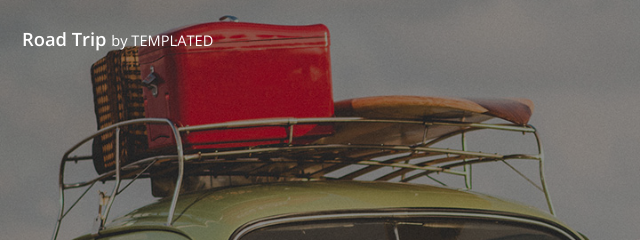
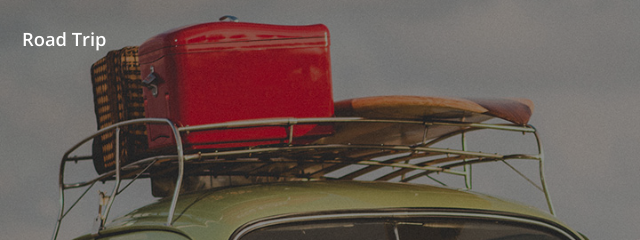
Before and after one commit to ChienJimmy/ChienJimmy.github.io, a plain HTML site: page index.html in a window 1280 px wide. Shown: the top 240 px of the page, 0-640 px from the left. Drawn offline with nearby package versions, Linux system fonts and the light colour scheme.

Commit message:
Update index.html

```diff
--- a/index.html
+++ b/index.html
@@ -6,7 +6,7 @@
 --><html><head><title>Road Trip by TEMPLATED</title><meta charset="utf-8"><meta name="robots" content="index, follow, max-image-preview:large, max-snippet:-1, max-video-preview:-1"><meta name="viewport" content="width=device-width, initial-scale=1"><link rel="stylesheet" href="assets/css/main.css"></head><body>
 
 		<!-- Header -->
-			<header id="header"><div class="logo"><a href="index.html">Road Trip <span>by TEMPLATED</span></a></div>
+			<header id="header"><div class="logo"><a href="index.html">Road Trip</a></div>
 				<a href="#menu"><span>Menu</span></a>
 			</header><!-- Nav --><nav id="menu"><ul class="links"><li><a href="index.html">Home</a></li>
 					<li><a href="generic.html">Generic</a></li>
@@ -77,7 +77,6 @@
 						<li><a href="#" class="icon round fa-instagram"><span class="label">Instagram</span></a></li>
 					</ul></div>
 			</footer><div class="copyright">
-			Site made with: <a href="https://templated.co/">Templated</a>
 		</div>
 		<!-- Scripts -->
 			<script src="assets/js/jquery.min.js"></script><script src="assets/js/jquery.scrolly.min.js"></script><script src="assets/js/jquery.scrollex.min.js"></script><script src="assets/js/skel.min.js"></script><script src="assets/js/util.js"></script><script src="assets/js/main.js"></script></body></html>
```
